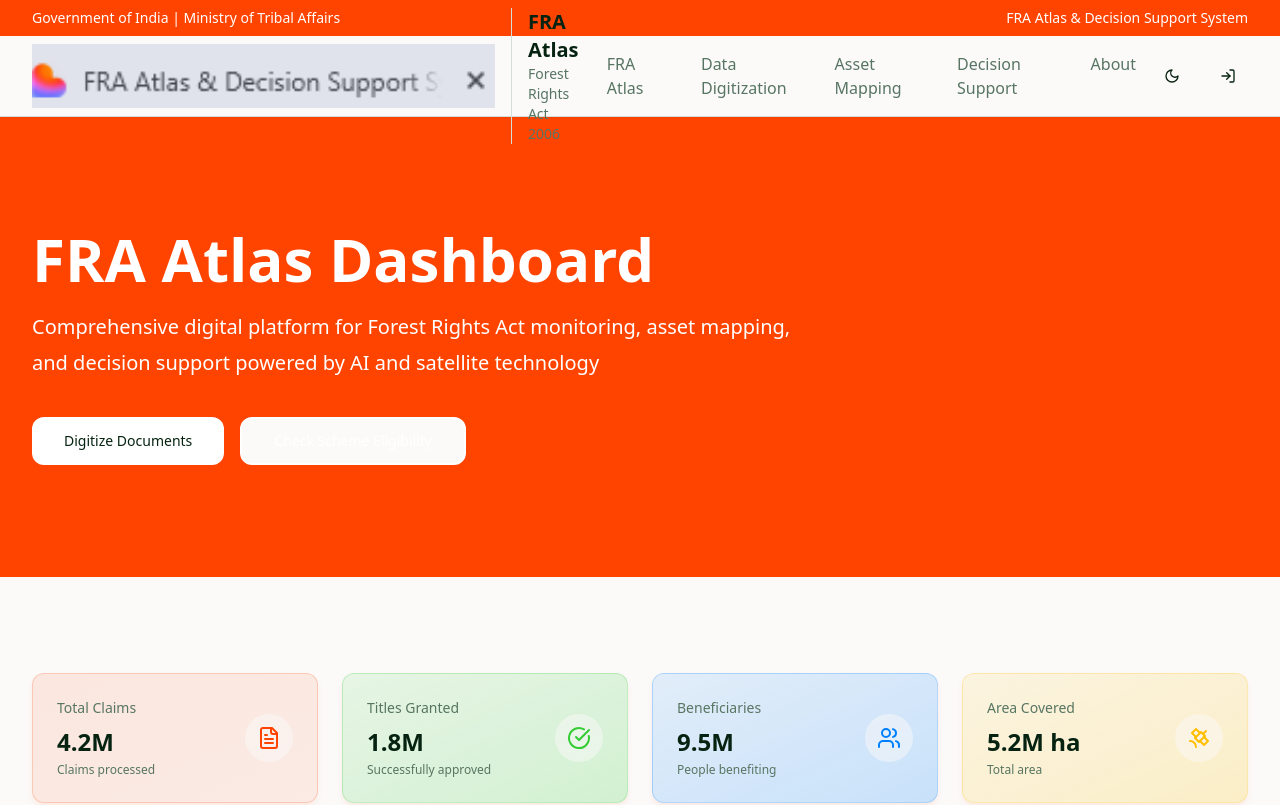
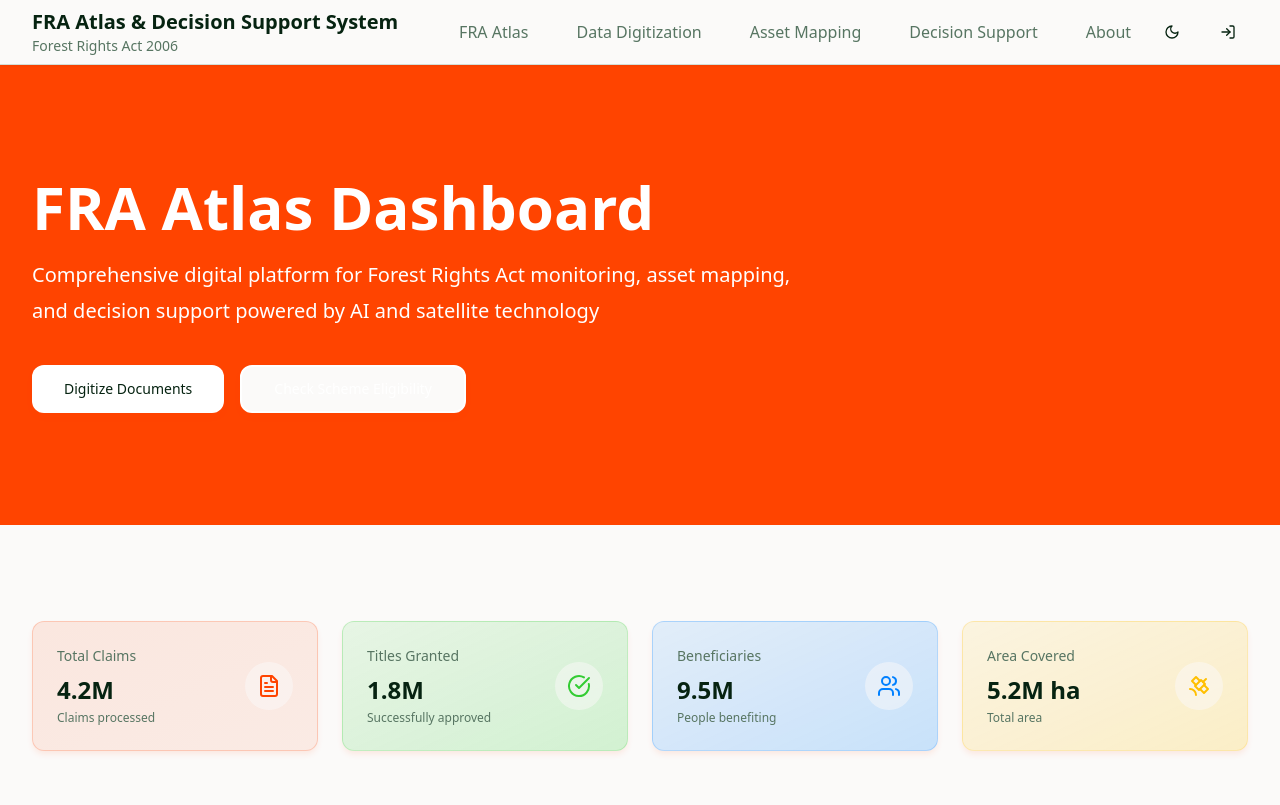
Before and after one commit to AtharvaBhusnale/fra-forest-roots, a React (Vite) app: page / in a window 1280 px wide. Shown: the top 805 px of the page. Built offline with nearby package versions, Linux system fonts and the light colour scheme; the HTML template or start-up script is replaced by a standard one.

Commit message:
Refactor: Clean up top bar

```diff
--- a/src/components/layout/Navbar.tsx
+++ b/src/components/layout/Navbar.tsx
@@ -57,35 +57,20 @@ const Navbar = () => {
   const isActive = (path: string) => location.pathname === path;
 
   return (
-    <>
-      {/* Top Government Bar */}
-      <div className="bg-primary text-primary-foreground py-2">
-        <div className="max-w-7xl mx-auto px-4 sm:px-6 lg:px-8 flex justify-between items-center text-sm">
-          <span>Government of India | Ministry of Tribal Affairs</span>
-          <span>FRA Atlas & Decision Support System</span>
-        </div>
-      </div>
-
-      {/* Main Navigation */}
     <nav className="sticky top-0 z-50 bg-background border-b border-border shadow-sm">
       <div className="max-w-7xl mx-auto px-4 sm:px-6 lg:px-8">
-          <div className="flex items-center justify-between h-20">
-          <div className="flex items-center gap-4">
+        <div className="flex items-center justify-between h-16">
+          <div className="flex items-center">
             <Link to="/" className="flex-shrink-0">
-              <img
-                src="/src/assets/fra-atlas-logo.png"
-                alt="National Emblem"
-                className="h-16 w-auto"
-              />
-            </Link>
-            <div className="flex flex-col border-l border-border pl-4">
+              <div className="flex flex-col">
                 <span className="text-foreground font-bold text-xl">
-                FRA Atlas
+                  FRA Atlas & Decision Support System
                 </span>
                 <span className="text-muted-foreground text-sm">
                   Forest Rights Act 2006
                 </span>
               </div>
+            </Link>
           </div>
 
           {/* Desktop Navigation */}
@@ -240,7 +225,6 @@ const Navbar = () => {
         </AnimatePresence>
       </div>
     </nav>
-    </>
   );
 };
 
```
Lines whose indentation alone changed are shown as unchanged.
